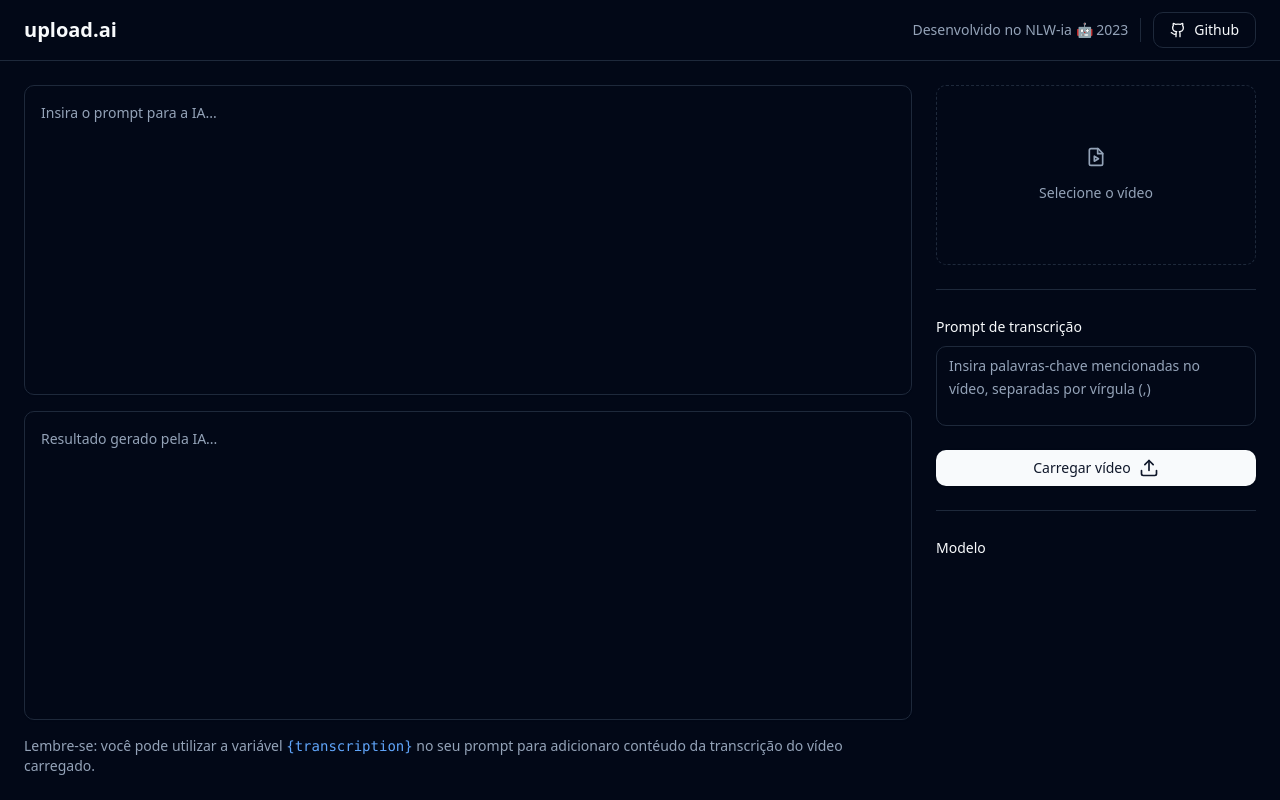
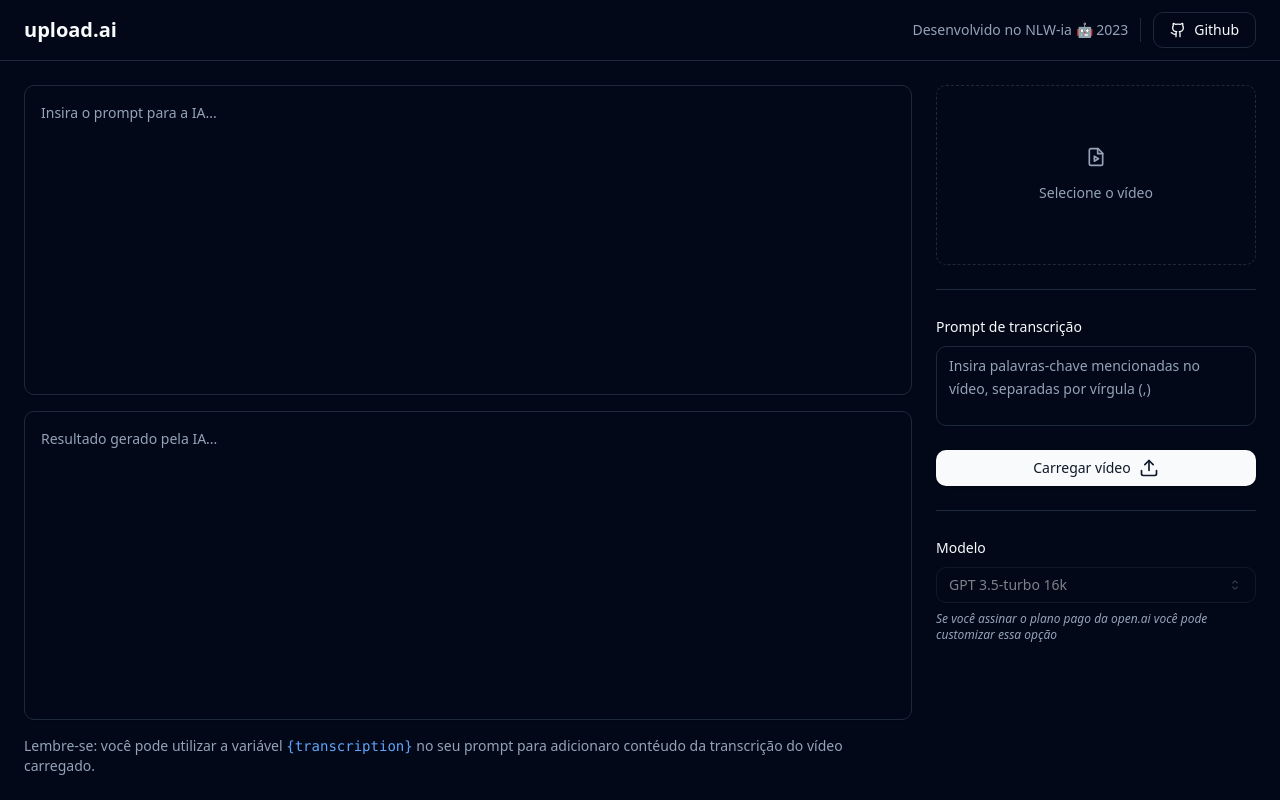
Before and after one commit to chiarorosa/app-nlw-ia, a React (Vite) app in the folder upload-ia-web/: page / in a window 1280 px wide. Built offline with nearby package versions, Linux system fonts and the light colour scheme.

Commit message:
inserido select frontend react

```diff
--- a/upload-ia-web/src/App.tsx
+++ b/upload-ia-web/src/App.tsx
@@ -3,6 +3,7 @@ import { Button } from "./components/ui/button"
 import { Separator } from "./components/ui/separator"
 import { Textarea } from "./components/ui/textarea"
 import { Label } from "./components/ui/label"
+import { Select, SelectContent, SelectItem, SelectTrigger, SelectValue } from "./components/ui/select"
 
 export function App() {
 	return (
@@ -67,6 +68,16 @@ export function App() {
 					<form className="space-y-6">
 						<div className="space-y-2">
 							<Label>Modelo</Label>
+							{/* https://ui.shadcn.com/docs/components/select */}
+							<Select disabled defaultValue="gpt3.5">
+								<SelectTrigger>
+									<SelectValue />
+								</SelectTrigger>
+								<SelectContent>
+									<SelectItem value="gpt3.5">GPT 3.5-turbo 16k</SelectItem>
+								</SelectContent>
+							</Select>
+							<span className="block text-xs text-muted-foreground italic">Se você assinar o plano pago da open.ai você pode customizar essa opção</span>
 						</div>
 					</form>
 				</aside>
```
